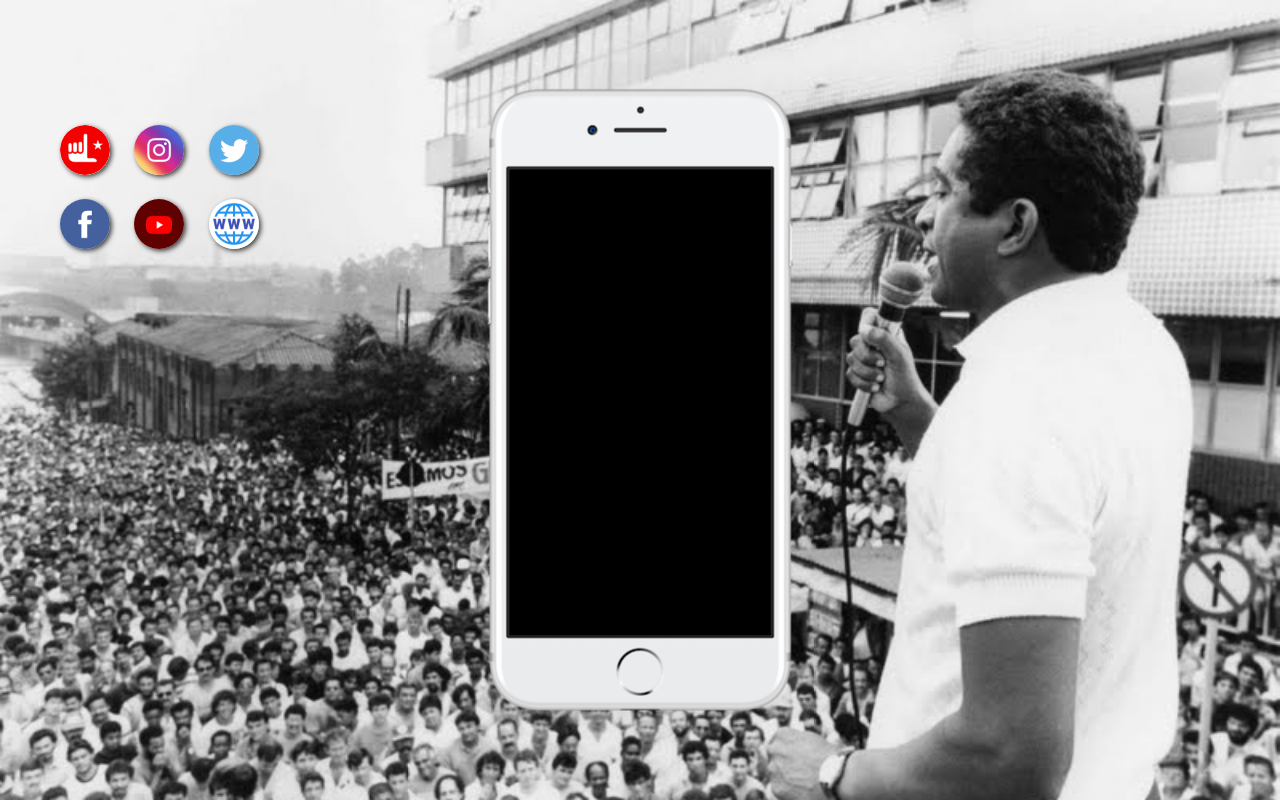
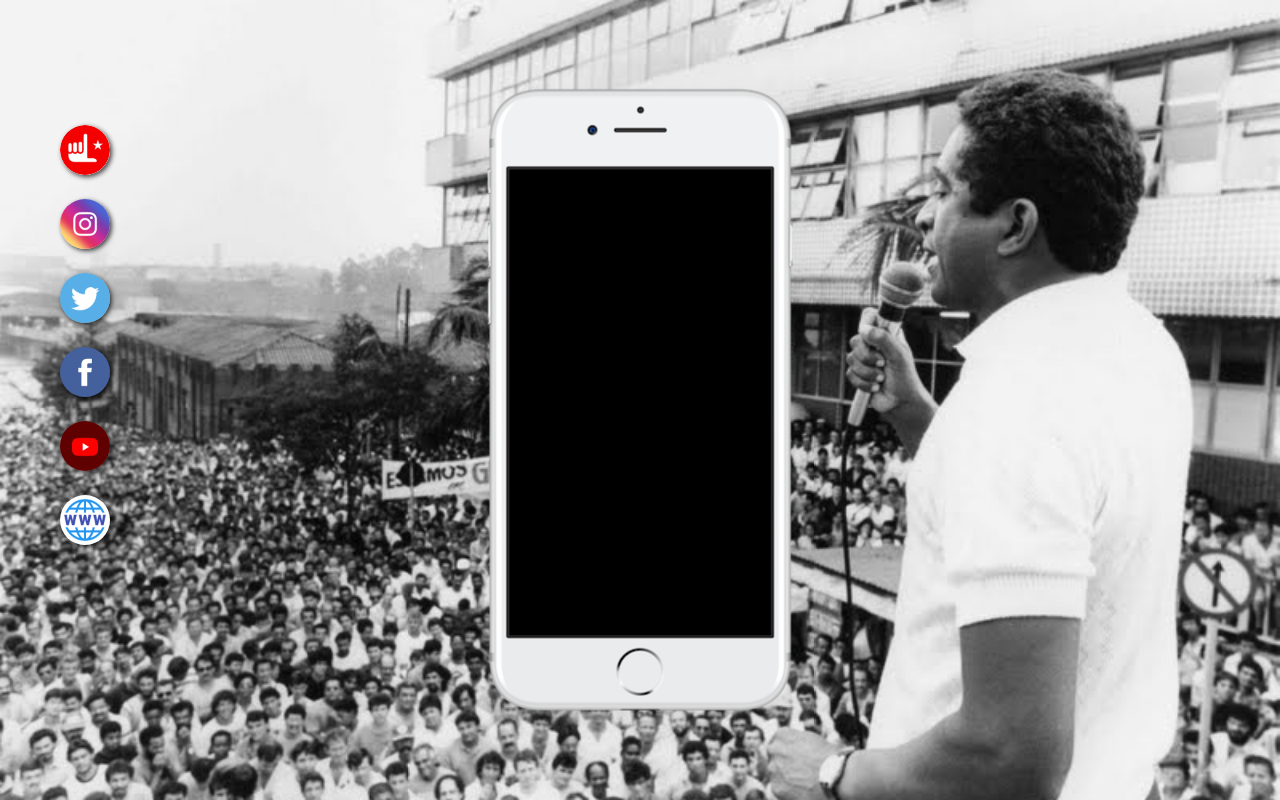
Before and after one commit to HugoSantanaSilva/Redes_Sociais_Pai, a plain HTML site: page index.html in a window 1280 px wide. Drawn offline with Linux system fonts and the light colour scheme.

Commit message:
Update index.html

```diff
--- a/index.html
+++ b/index.html
@@ -14,11 +14,11 @@
             <iframe  src="" name="tela" id="tela" frameborder="0" width="100vw"></iframe>
         </section>
         <section id="redes-sociais">
-            <a href="Htmls/home.html" target="tela"><img src="imagens/Logos/Logo_home.jpg" alt="home"></a>
-            <a href="Htmls/instagram.html" target="tela"><img src="imagens/Logos/logo-instagram.jpg" alt="instagram"></a>
+            <a href="Htmls/home.html" target="tela"><img src="imagens/Logos/Logo_home.jpg" alt="home"></a><br>
+            <a href="Htmls/instagram.html" target="tela"><img src="imagens/Logos/logo-instagram.jpg" alt="instagram"></a><br>
             <a href="Htmls/twitter.html" target="tela"><img src="imagens/Logos/logo-twitter.jpg" alt="twitter"></a><br>
-            <a href="Htmls/facebook.html" target="tela"><img src="imagens/Logos/logo-facebook.jpg" alt="facebook"></a>
-            <a href="Htmls/youtube.html" target="tela"><img src="imagens/Logos/logo-youtube.jpg" alt="youtube"></a>
+            <a href="Htmls/facebook.html" target="tela"><img src="imagens/Logos/logo-facebook.jpg" alt="facebook"></a><br>
+            <a href="Htmls/youtube.html" target="tela"><img src="imagens/Logos/logo-youtube.jpg" alt="youtube"></a><br>
             <a href="Htmls/Site.html" target="tela"><img src="imagens/Logos/logo-site.jpg" alt="site"></a>
 
         </section>
```
